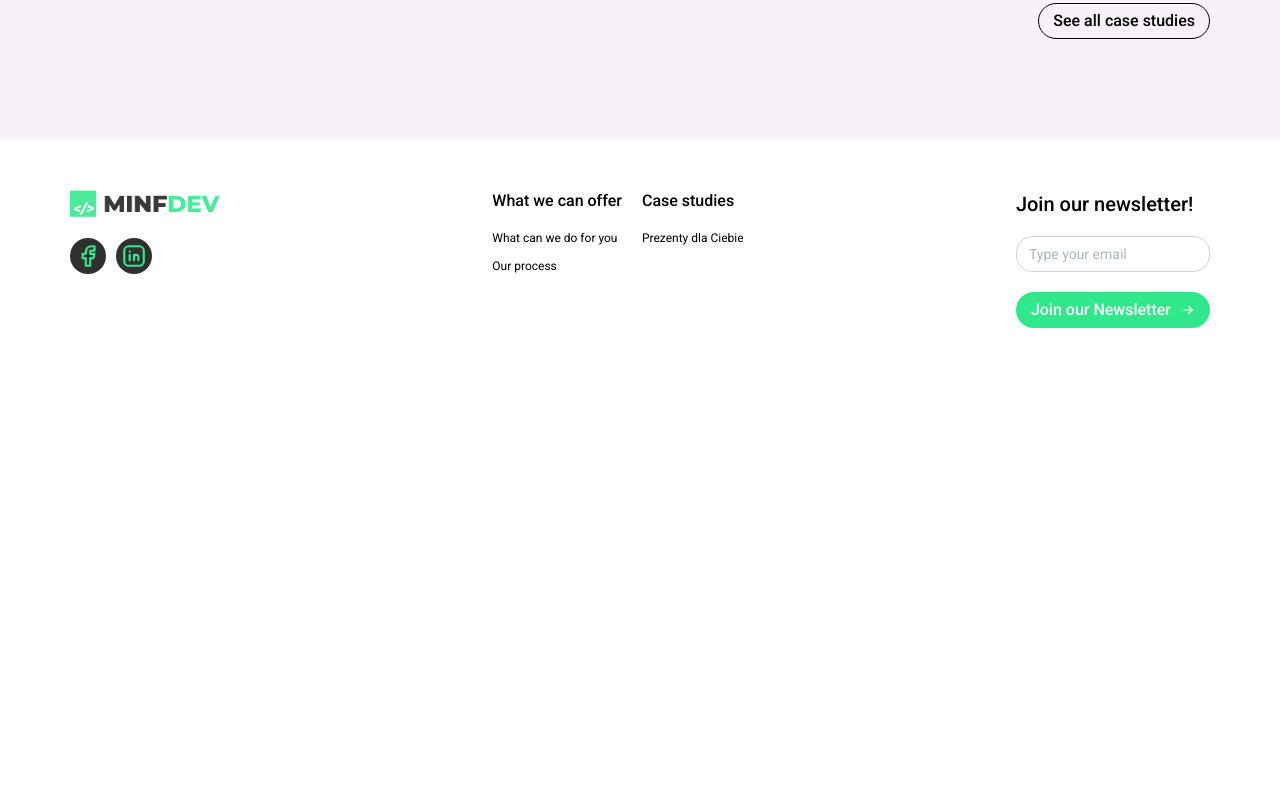
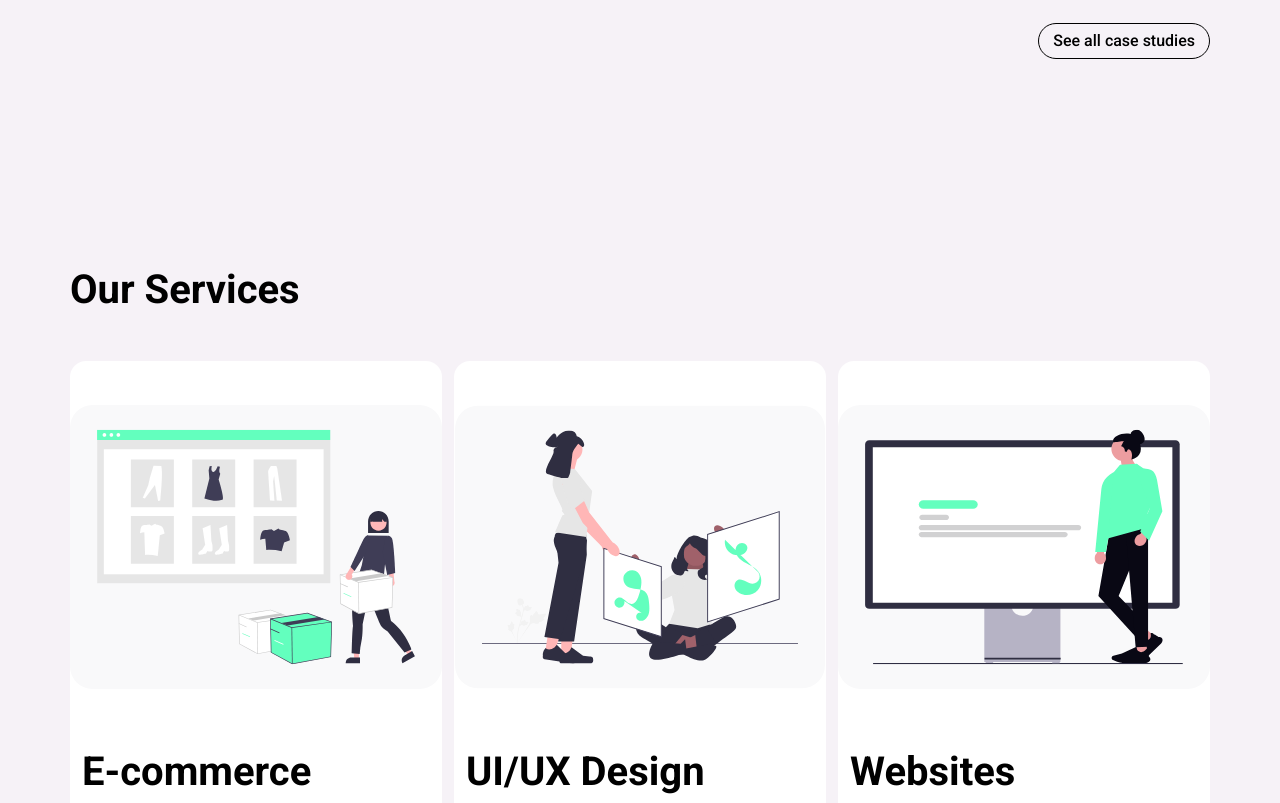
Before and after one commit to SzEmil/which-framework, a React app in the folder nextjs/: page /en in a window 1280 px wide. Shown: the part 2115-2918 px from the top of the page. Before the commit the page ends 2493 px from the top, so only its background shows below. Built offline with nearby package versions, Linux system fonts and the light colour scheme.

Commit message:
feat(frontend): Out services section

```diff
--- a/nextjs/app/[lang]/page.tsx
+++ b/nextjs/app/[lang]/page.tsx
@@ -4,6 +4,7 @@ import { getLanguagesStaticParams } from '@/i18n/helpers';
 import { I18nProps } from '@/types/types';
 import { Box } from '@mantine/core';
 import { CaseStudies } from '@/components/CaseStudies/CaseStudies';
+import { OurServices } from '@/components/OurServices/OurServices';
 
 type Params = I18nProps;
 type PageProps = {
@@ -17,6 +18,7 @@ export default function Home({ params: { lang } }: PageProps) {
       <BannerHero lang={lang} />
       <AboutUs lang={lang} />
       <CaseStudies lang={lang} />
+      <OurServices lang={lang} />
     </Box>
   );
 }
--- a/nextjs/components/CaseStudies/CaseStudies.tsx
+++ b/nextjs/components/CaseStudies/CaseStudies.tsx
@@ -35,7 +35,7 @@ export const CaseStudies = ({ lang }: CaseStudiesProps) => {
           </SimpleGrid>
         </Center>
         <Flex w={'100%'} justify={'end'}>
-          <Button component={Link} mt={20} variant="outline" href={'/'}>
+          <Button component={Link} mt={40} variant="outline" href={'/'}>
             {i18n(lang).home.caseStudies.btn}
           </Button>
         </Flex>
--- /dev/null
+++ b/nextjs/components/OurServices/OurServices.tsx
@@ -0,0 +1,31 @@
+import { i18n } from '@/i18n/helpers';
+import { LangType } from '@/types/types';
+import { Box, Center, Container, SimpleGrid, Text } from '@mantine/core';
+import { OUR_SERVICES } from '@/constants';
+import { ServiceCard } from '../ServiceCard/ServiceCard';
+
+type OurServicesProps = {
+  lang: LangType;
+};
+export const OurServices = ({ lang }: OurServicesProps) => {
+  return (
+    <Box bg={'supportColor.1'} pt={100} pb={100}>
+      <Container>
+        <Text fz={40} fw={700} mb={40}>
+          Our Services
+        </Text>
+        <Center>
+          <SimpleGrid
+            cols={{ base: 2, sm: 3 }}
+            spacing={{ base: 10, sm: 10, lg: 12 }}
+            verticalSpacing={{ base: 'md', sm: 'xl', lg: 24 }}
+          >
+            {OUR_SERVICES.map(service => (
+              <ServiceCard key={service.id} service={service} lang={lang} />
+            ))}
+          </SimpleGrid>
+        </Center>
+      </Container>
+    </Box>
+  );
+};
--- /dev/null
+++ b/nextjs/components/ServiceCard/ServiceCard.tsx
@@ -0,0 +1,66 @@
+import { LangType, OurServiceCard } from '@/types/types';
+import { Button, Card, CardSection, Flex, Text } from '@mantine/core';
+import { NextLink } from '../NextLink/NextLink';
+import { NextImage } from '../NextImage/NextImage';
+import { IconArrowRight } from '@tabler/icons-react';
+import { i18n } from '@/i18n/helpers';
+
+type ServiceCardProps = {
+  lang: LangType;
+  service: OurServiceCard;
+};
+
+export const ServiceCard = ({
+  lang,
+  service: { id, name, description, image },
+}: ServiceCardProps) => {
+  return (
+    <Card
+      miw={{ base: 150, sm: 180 }}
+      maw={550}
+      h={'100%'}
+      padding={0}
+      radius={16}
+      // className={css.card}
+    >
+      <CardSection>
+        <NextLink href={`/`}>
+          <NextImage
+            src={image}
+            loading="lazy"
+            alt={name[lang]}
+            w={200}
+            h={200}
+            style={{
+              width: '100%',
+              height: 'auto',
+              maxHeight: 400,
+                 aspectRatio: '1/1',
+            }}
+          />
+        </NextLink>
+      </CardSection>
+      <CardSection pb={12} pl={12} pr={12}>
+        <NextLink href={`/`}>
+          <Text fz={40} fw={700} mb={10}>
+            {name[lang]}
+          </Text>
+        </NextLink>
+
+          <Text fz={16} fw={400} mb={10}>
+            {description[lang]}
+          </Text>
+          <Button
+            variant="transparent"
+            autoContrast
+            type="submit"
+            fw={700}
+            fz={16}
+            rightSection={<IconArrowRight size={24} />}
+          >
+            {i18n(lang).projectCard.btn}
+          </Button>
+      </CardSection>
+    </Card>
+  );
+};
--- a/nextjs/constants/index.ts
+++ b/nextjs/constants/index.ts
@@ -1,4 +1,4 @@
-import { ProjectCard } from '@/types/types';
+import { ProjectCard, OurServiceCard } from '@/types/types';
 import { IconBrandFacebook } from '@tabler/icons-react';
 import { IconBrandLinkedin } from '@tabler/icons-react';
 
@@ -28,7 +28,7 @@ export const PROJECTS: ProjectCard[] = [
     images: ['https://picsum.photos/550', '/prezentydlaciebie1.png'],
   },
   {
-    id: 0,
+    id: 1,
     name: 'PrezentyDlaCiebie',
     description: {
       pl: 'Minfcomerence to innowacyjna platforma e-commerce stworzona z myślą o potrzebach współczesnych sprzedawców. Nasz cel to wsparcie Twojego biznesu i ułatwienie Ci dotarcia do szerokiego grona klientów.',
@@ -37,3 +37,78 @@ export const PROJECTS: ProjectCard[] = [
     images: ['https://picsum.photos/550', '/prezentydlaciebie1.png'],
   },
 ];
+
+export const OUR_SERVICES: OurServiceCard[] = [
+  {
+    id: 0,
+    name: {
+      pl: "Sklep internetowy",
+      en: "E-commerce"
+    },
+    description: {
+      pl: 'Sprawiamy, że Twoja firma e-commerce jest bardziej wydajna i dochodowa dzięki naszym kompleksowym rozwiązaniom, obejmującym projektowanie sklepów internetowych, integrację płatności i marketing cyfrowy.',
+      en: 'We empower your e-commerce business to be more efficient and profitable with our comprehensive solutions, including e-commerce store design, payment gateway integration, and digital marketing.',
+    },
+    image: '/services-ecomerce.svg',
+  },
+  {
+    id: 1,
+    name: {
+      pl: "UI/UX Design",
+      en: "UI/UX Design"
+    },
+    description: {
+      pl: 'Tworzymy intuicyjne i angażujące interfejsy użytkownika (UI) i doświadczenia użytkownika (UX), które zwiększają satysfakcję klientów i napędzają wzrost firmy.',
+      en: 'We craft intuitive and engaging user interfaces (UI) and user experiences (UX) that enhance customer satisfaction and drive business growth.',
+    },
+    image: '/services-usxdesign.svg',
+  },
+  {
+    id: 2,
+    name: {
+      pl: "Strony",
+      en: "Websites"
+    },
+    description: {
+      pl: 'Tworzymy strony internetowe, które są nie tylko piękne, ale również funkcjonalne i zoptymalizowane pod kątem wyszukiwarek, aby pomóc Ci w osiągnięciu Twoich celów biznesowych.',
+      en: 'We build websites that are not only beautiful but also functional and search engine optimized to help you achieve your business goals.',
+    },
+    image: '/services-website.svg',
+  },
+  {
+    id: 3,
+    name: {
+      pl: "Aplikacje mobilne",
+      en: "Mobile applications"
+    },
+    description: {
+      pl: 'Tworzymy natywne i hybrydowe aplikacje mobilne, które zapewniają użytkownikom wyjątkowe i wciągające doświadczenia.',
+      en: 'We develop native and hybrid mobile apps that deliver exceptional and engaging user experiences.',
+    },
+    image: '/services-mobileapp.svg',
+  },
+  {
+    id: 4,
+    name: {
+      pl: "Aplikacje internetowe",
+      en: "Web applications"
+    },
+    description: {
+      pl: 'Tworzymy spersonalizowane aplikacje webowe szyte na miarę Twoich potrzeb biznesowych, zapewniające płynne i bezpieczne działanie na wszystkich urządzeniach.',
+      en: 'We develop custom web applications tailored to your specific business needs, ensuring seamless and secure operation across all devices.',
+    },
+    image: '/services-webapp.svg',
+  },
+  {
+    id: 4,
+    name: {
+      pl: "Usługi analityczne",
+      en: "Analytics solutions"
+    },
+    description: {
+      pl: 'Zapewniamy kompleksowe rozwiązania analityczne, które pomagają Ci zrozumieć zachowanie użytkowników, zoptymalizować kampanie marketingowe i zwiększyć zwrot z inwestycji (ROI).',
+      en: 'We provide comprehensive analytics solutions that help you understand user behavior, optimize marketing campaigns, and boost your ROI.',
+    },
+    image: '/services-analytics.svg',
+  },
+];
```
Also changed, not shown: nextjs/types/types.ts (+13 -0 lines), nextjs/public/services-analytics.svg (added), nextjs/public/services-ecomerce.svg (added), nextjs/public/services-mobileapp.svg (added), nextjs/public/services-usxdesign.svg (added), nextjs/public/services-webapp.svg (added), nextjs/public/services-website.svg (added).
